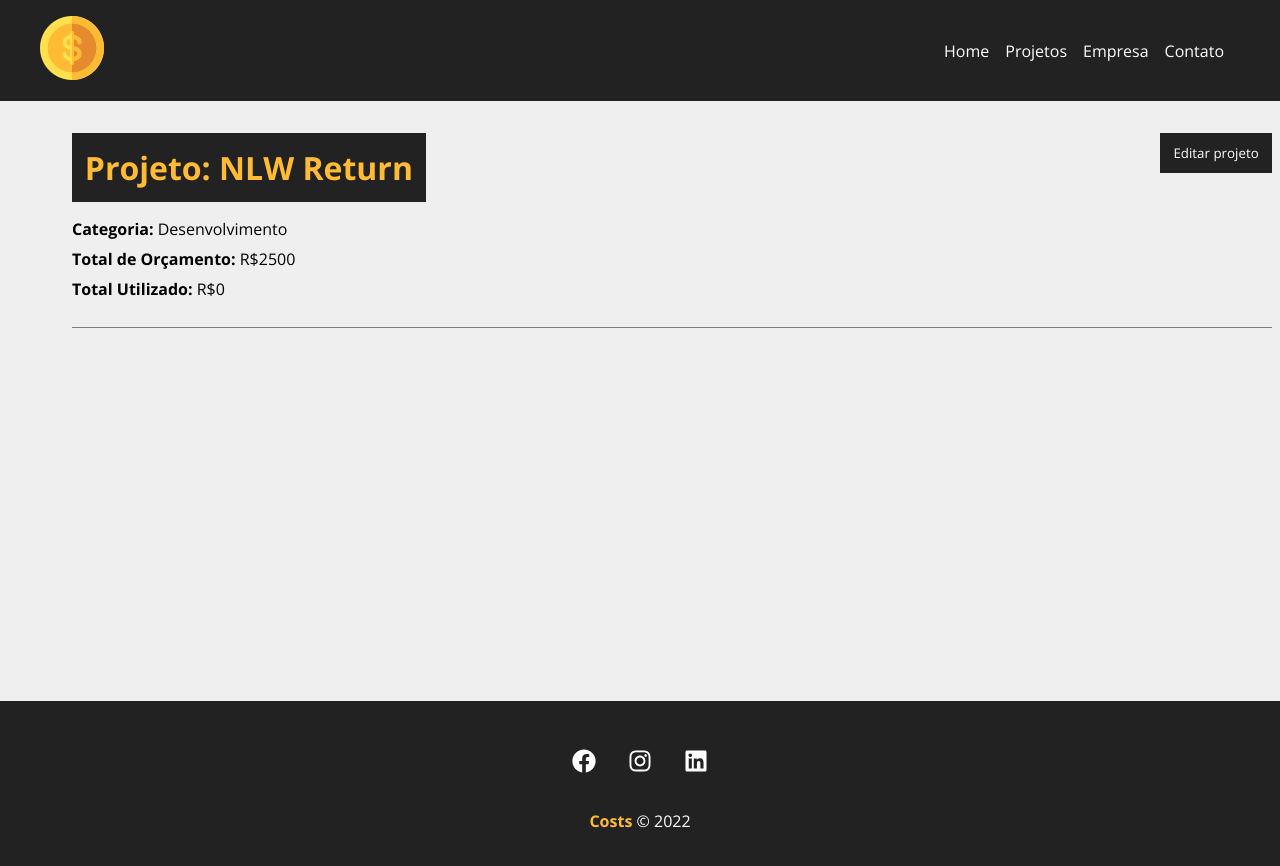
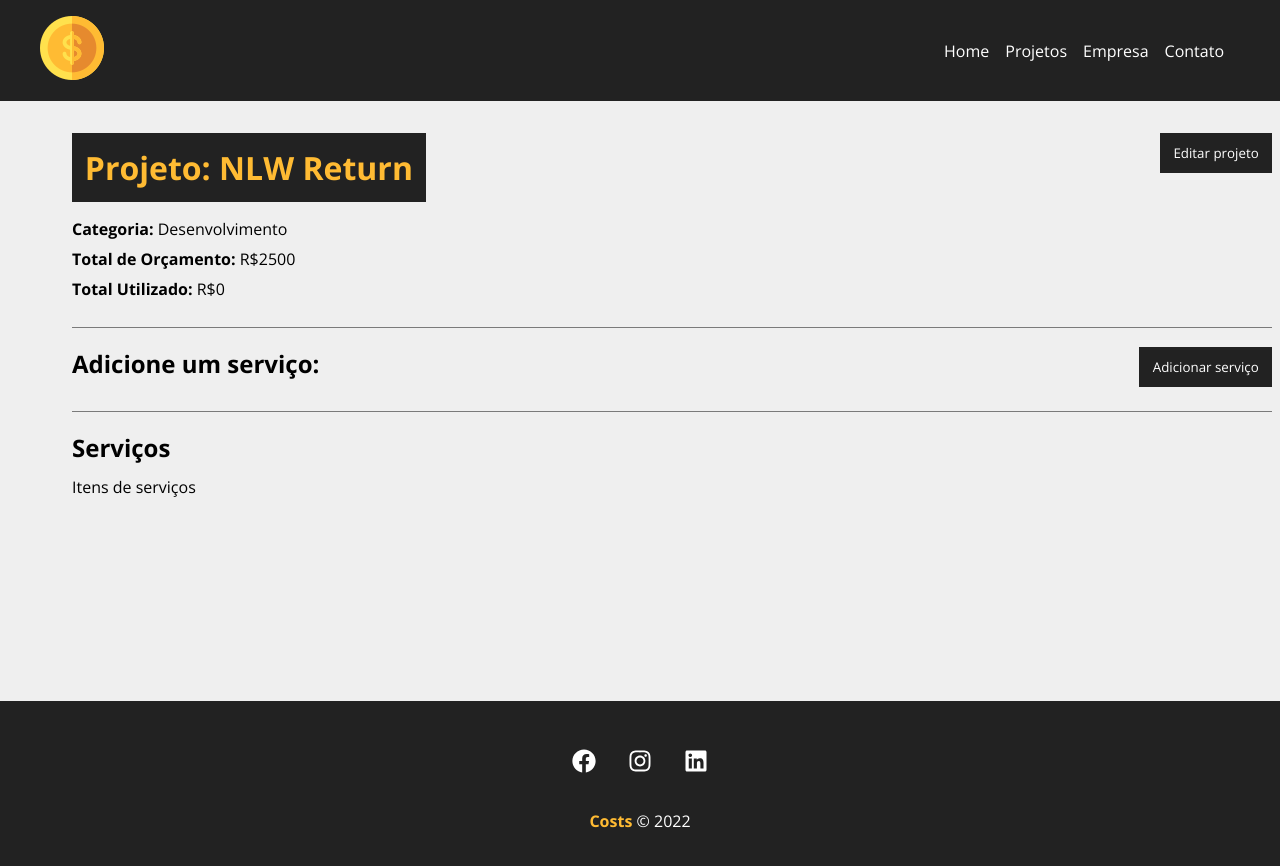
Before and after one commit to brunofelipehp/costs, a React (Create React App) app: page /project/6 in a window 1280 px wide. Shown: the top 866 px of the page. Built offline with nearby package versions, Linux system fonts and the light colour scheme; data requests are answered from the project's data file.

Commit message:
creating service area

```diff
--- a/src/components/pages/Project.jsx
+++ b/src/components/pages/Project.jsx
@@ -11,6 +11,7 @@
 
   const [project, setProject] = useState([])
   const [showProjectForm, setShowProjectForm] = useState(false)
+  const [showServiceForm, setShowServiceForm] = useState(false)
   const [message, setMessage] = useState()
   const [type, setType] = useState()
 
@@ -29,6 +30,7 @@
   }, [id])
 
   function editPost(project) {
+    setMessage('')
     // budget validation
     if (project.budget < project.cost) {
       setMessage('O orçamento não pode ser menor que o custo do projeto!')
@@ -55,6 +57,10 @@
 
   function toggleProjectForm() {
     setShowProjectForm(!showProjectForm)
+  }
+
+  function toggleServiceForm() {
+    setShowServiceForm(!showServiceForm)
   }
 
   return (
@@ -90,6 +96,19 @@
                 </div>
               )}
             </div>
+            <div className={styles.service_form_container}>
+              <h2>Adicione um serviço:</h2>
+              <button className={styles.btn} onClick={toggleServiceForm}>
+                {!showServiceForm ? 'Adicionar serviço' : 'Fechar'}
+              </button>
+              <div className={styles.project_info}>
+                {showServiceForm && <div> Formulario de serviço</div>}
+              </div>
+            </div>
+            <h2>Serviços</h2>
+            <Container customClass="start">
+              <p>Itens de serviços</p>
+            </Container>
           </Container>
         </div>
       ) : (
```
